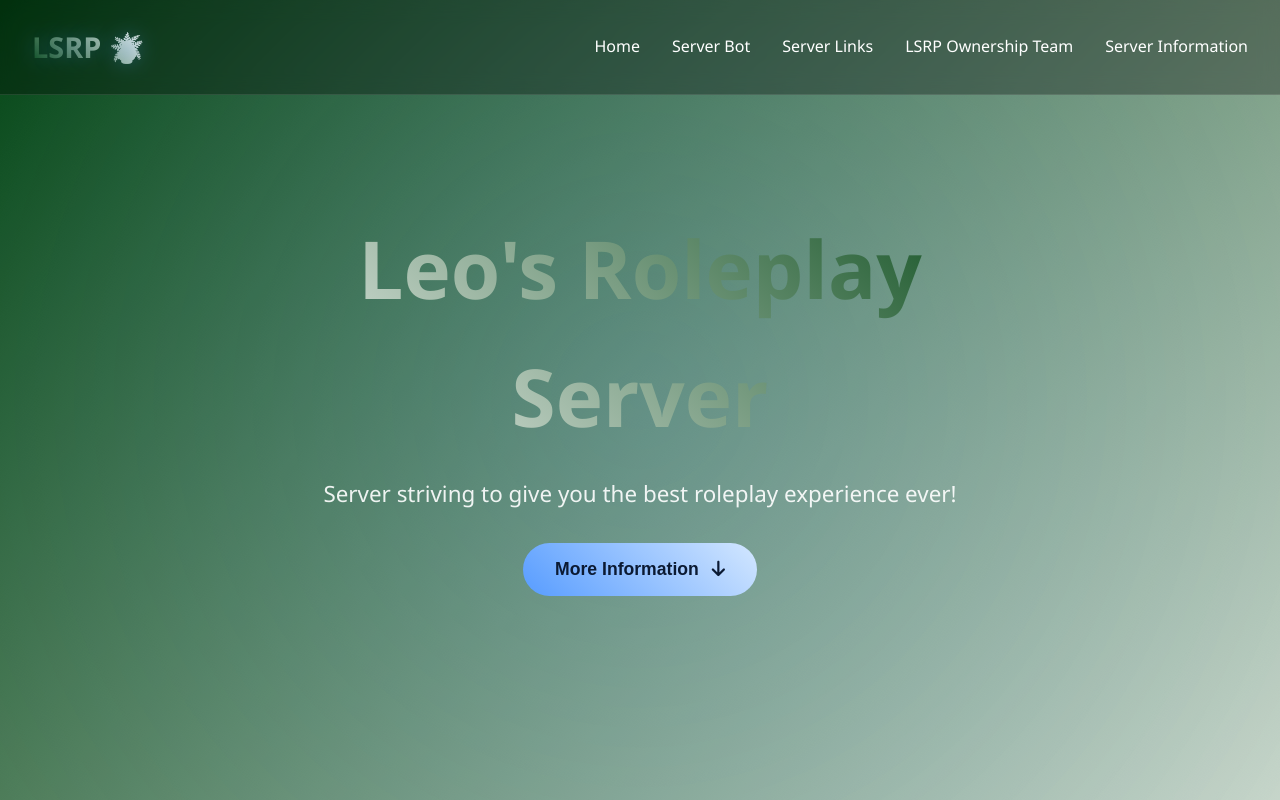
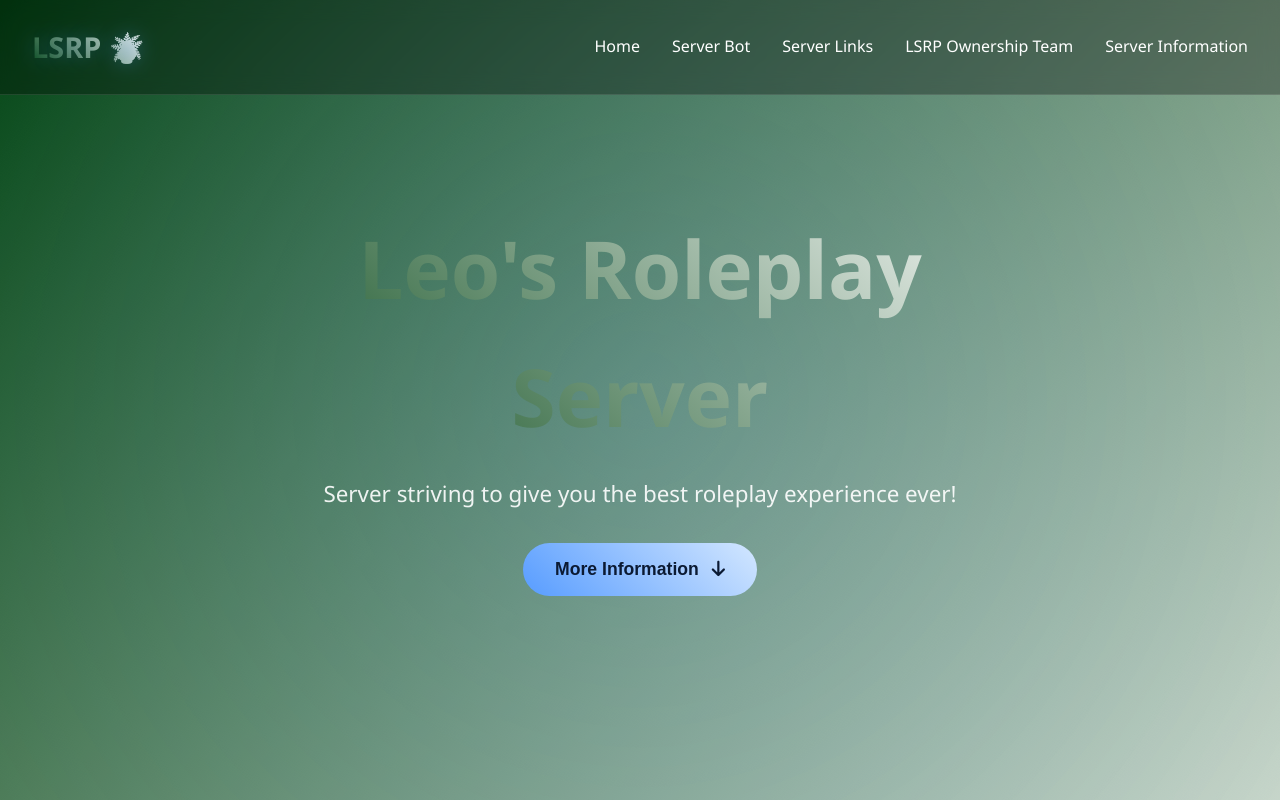
Before and after one commit to that1bupra/lsrp, a website: page index.html in a window 1280 px wide. Shown: the top 800 px of the page. Drawn offline with Linux system fonts and the light colour scheme; no server answers.

Commit message:
Update index.html

```diff
--- a/index.html
+++ b/index.html
@@ -119,7 +119,7 @@
         .hero h1 {
             font-size: 5rem;
             margin-bottom: 1rem;
-            background: linear-gradient(45deg, #ffffff, #024513);
+            background: linear-gradient(45deg, #024513, #ffffff);
             -webkit-background-clip: text;
             -webkit-text-fill-color: transparent;
             animation: fadeInUp 1s ease;
```
